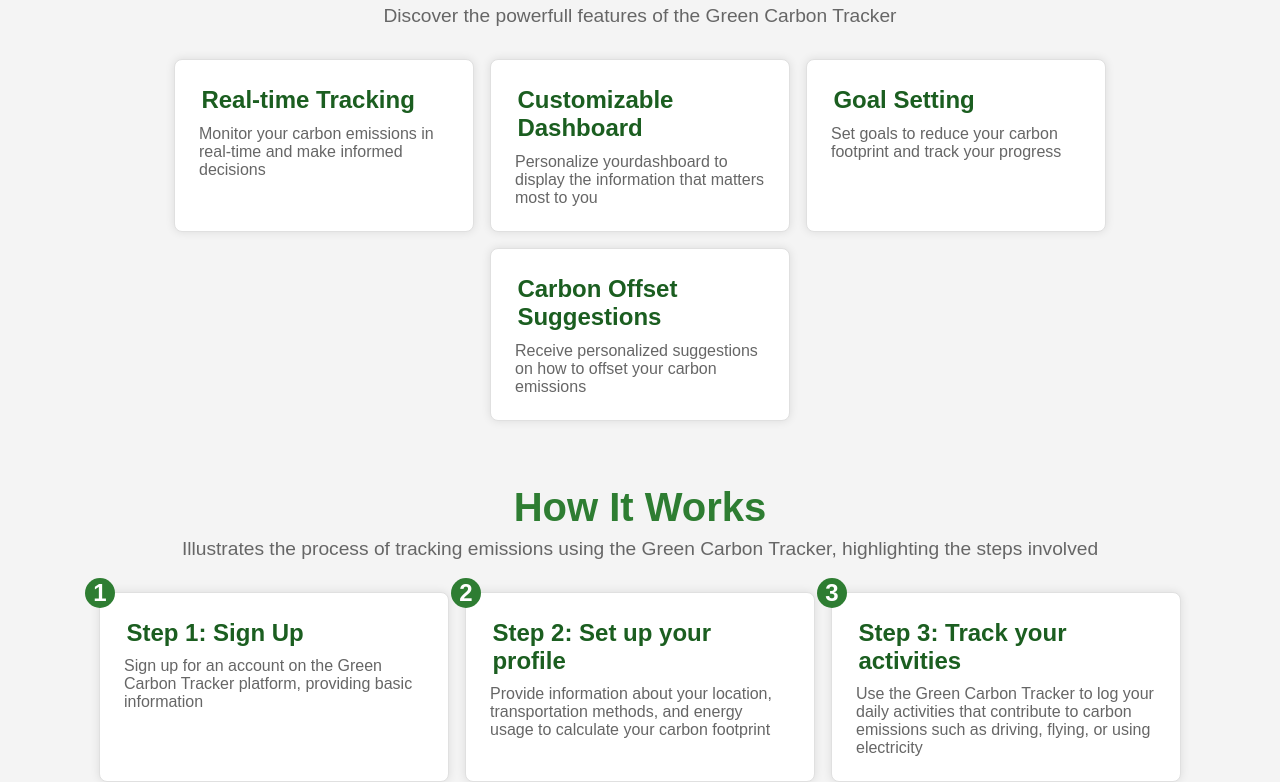
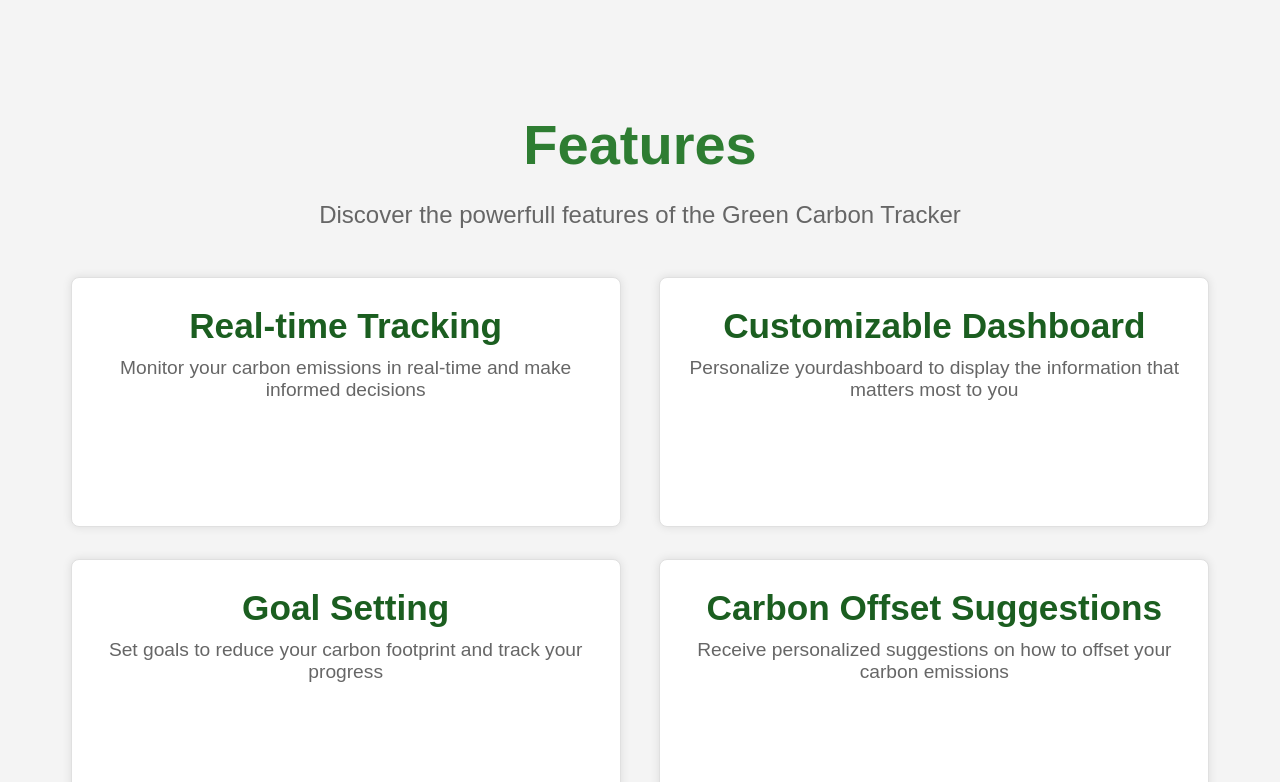
Before and after one commit to JobKoech610/Carbon_Tracker, a React (Create React App) app in the folder client/: page / in a window 1280 px wide. Shown: the part 880-1662 px from the top of the page. Built offline with nearby package versions, Linux system fonts and the light colour scheme; no server answers.

Commit message:
:boom: Onclick for signup and redirect for calculator

```diff
--- a/client/src/components/Styles/Contact.css
+++ b/client/src/components/Styles/Contact.css
@@ -3,4 +3,5 @@
     justify-content: center;
     align-items: center;
     gap: 1rem;
+    height: 100vh;
 }
--- a/client/src/components/Styles/FAQ.css
+++ b/client/src/components/Styles/FAQ.css
@@ -4,7 +4,7 @@
 }
 
 .container{
-    background-color: #fff;
+    background-color: #f4f4f4;
     border: 1px solid #e0e0e0;
     border-radius: 8px;
     box-shadow: 0 0 10px rgba(0, 0, 0, 0.1);
@@ -15,6 +15,7 @@
     margin-left: auto;
     margin-right: auto;
     color: #666;
+    height: 100vh;
 }
 
 h2{
--- a/client/src/components/Styles/page1.css
+++ b/client/src/components/Styles/page1.css
@@ -5,55 +5,87 @@ body {
     background-color: #f4f4f4;
     margin: 0;
     padding: 0;
+
 }
 
 .features-container {
     padding: 2rem;
     text-align: center;
     color: #333;
+    height: 100vh;
+    position: relative;
+    top: 10rem;
 }
 
 .features-header h1 {
     color: #2e7d32; /* Dark green */
-    font-size: 2.5rem;
-    margin-bottom: 0.5rem;
+    font-size: 3.5rem;
+    margin-bottom: 1.5rem;
 }
 
 .features-header p {
     color: #666;
-    font-size: 1.2rem;
-    margin-bottom: 2rem;
+    font-size: 1.5rem;
+    margin-bottom: 3rem;
 }
 
 .features-grid {
     display: flex;
     flex-wrap: wrap;
     justify-content: center;
-    gap: 1rem;
+    gap: 2rem;
+    flex-direction: column;
+
 }
-
-.feature-card {
+.feature-card{
+    display: flex;
+    flex-direction: row;
+    justify-content: space-evenly;
+}
+.feature-card1 {
     background-color: #fff;
     border: 1px solid #e0e0e0;
     border-radius: 8px;
     box-shadow: 0 0 10px rgba(0, 0, 0, 0.1);
     padding: 1.5rem;
-    width: 250px;
-    text-align: left;
+    width: 500px;
+    height: 200px;
+    text-align: center;
+    transition: transform 0.3s ease;
+}
+.feature-card2 {
+    background-color: #fff;
+    border: 1px solid #e0e0e0;
+    border-radius: 8px;
+    box-shadow: 0 0 10px rgba(0, 0, 0, 0.1);
+    padding: 1.5rem;
+    width: 500px;
+    height: 200px;
+    text-align: center;
     transition: transform 0.3s ease;
 }
 
-.feature-card:hover {
+.feature-card1:hover {
     transform: scale(1.05);
 }
-
-.feature-card h2 {
+.feature-card2:hover {
+    transform: scale(1.05);
+}
+.feature-card1 h2 {
     color: #1b5e20; /* Medium green */
-    font-size: 1.5rem;
+    font-size: 2.2rem;
     margin-bottom: 0.5rem;
 }
-
-.feature-card p {
+.feature-card2 h2 {
+    color: #1b5e20; /* Medium green */
+    font-size: 2.2rem;
+    margin-bottom: 0.5rem;
+}
+.feature-card1 p {
     color: #666;
-    font-size: 1rem;
+    font-size: 1.2rem;
 }
+.feature-card2 p {
+    color: #666;
+    font-size: 1.2rem;
+}
--- a/client/src/components/Styles/page2.css
+++ b/client/src/components/Styles/page2.css
@@ -11,6 +11,7 @@ body {
     padding: 2rem;
     text-align: center;
     color: #333;
+    height: 100vh;
 }
 
 .how-it-works-header h1 {
--- a/client/src/components/Styles/page4.css
+++ b/client/src/components/Styles/page4.css
@@ -11,6 +11,7 @@ body {
     padding: 2rem;
     text-align: center;
     color: #333;
+    height: 100vh;
 }
 
 .tips-header h1 {
--- a/client/src/components/views/page1.js
+++ b/client/src/components/views/page1.js
@@ -8,21 +8,25 @@ function Page1(){
                 <p>Discover the powerfull features of the Green Carbon Tracker</p>
             </div>
             <div className="features-grid">
-                <div className="feature-card">
+                <div className='feature-card'>
+                    <div className="feature-card1">
                         <h2>Real-time Tracking</h2>
                         <p>Monitor your carbon emissions in real-time and make informed decisions</p>
                     </div>
-                <div className="feature-card">
+                    <div className="feature-card1">
                         <h2>Customizable Dashboard</h2>
                         <p>Personalize yourdashboard to display the information that matters most to you</p>
                     </div>
-                <div className="feature-card">
+                </div>
+                <div className='feature-card'>
+                    <div className="feature-card2">
                         <h2>Goal Setting</h2>
                         <p>Set goals to reduce your carbon footprint and track your progress</p>
                     </div>
-                <div className="feature-card">
+                    <div className="feature-card2">
                         <h2>Carbon Offset Suggestions</h2>
                         <p>Receive personalized suggestions on how to offset your carbon emissions</p>
+                    </div>
                 </div>
             </div>
         </div>
```
Lines whose indentation alone changed are shown as unchanged.
